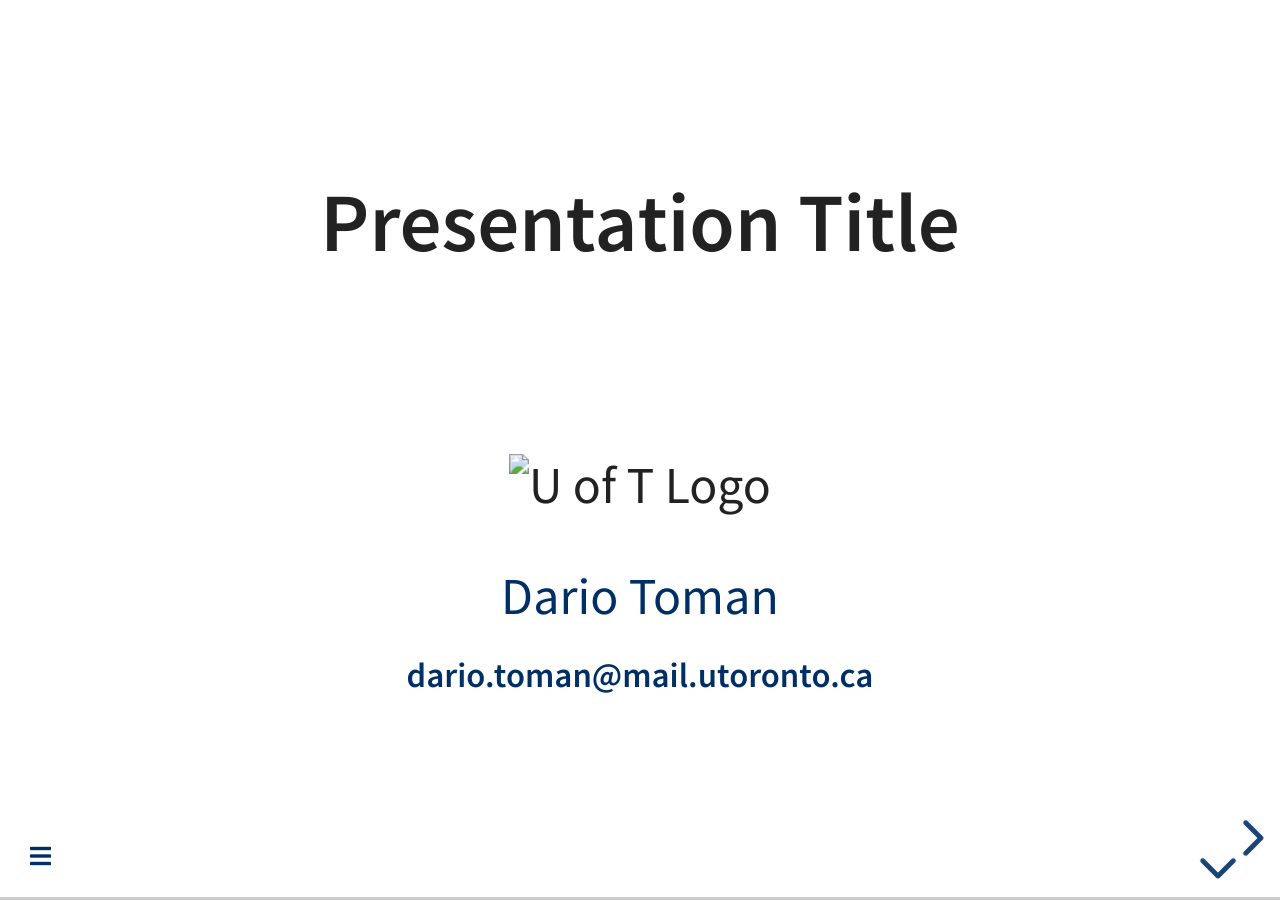
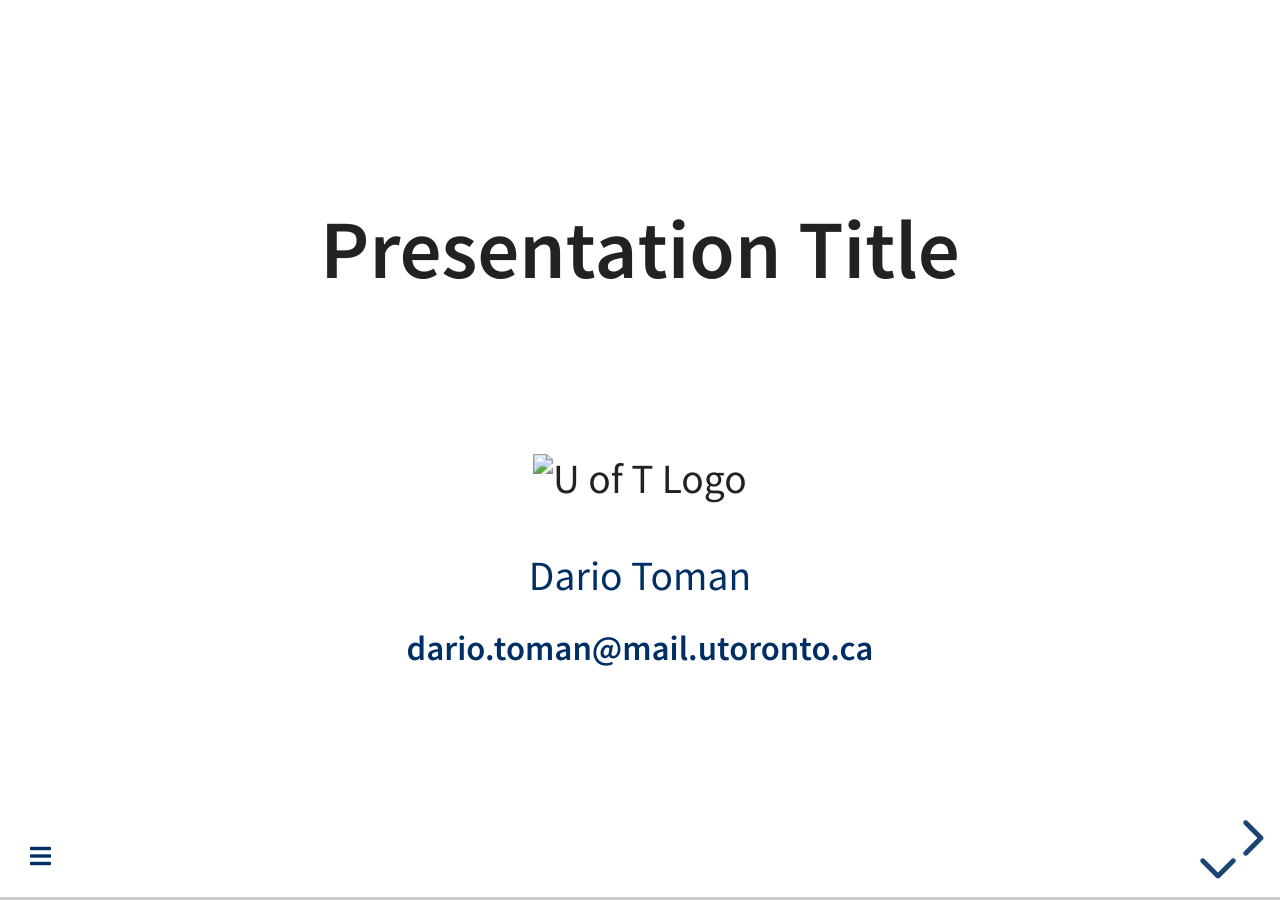
Before and after one commit to dariotoman/website, a Jekyll site: the page built from _pages/teaching/demo_slides/test_slides.md, in a window 1280 px wide. Built offline with Jekyll 4.4.1, drawn with Linux system fonts in a browser that asks for light colours.

Commit message:
Update white.css

```diff
--- a/reveal.js/css/theme/white.css
+++ b/reveal.js/css/theme/white.css
@@ -74,7 +74,8 @@ body {
  *********************************************/
 .reveal p {
   margin: 20px 0;
-  line-height: 1.3;}
+  line-height: 1.3;
+  font-size: 0.8em;}
 
 /* Ensure certain elements are never larger than the slide itself */
 .reveal img,
```
